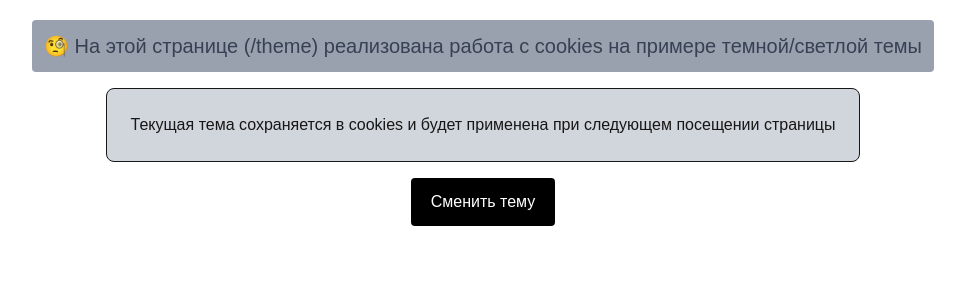
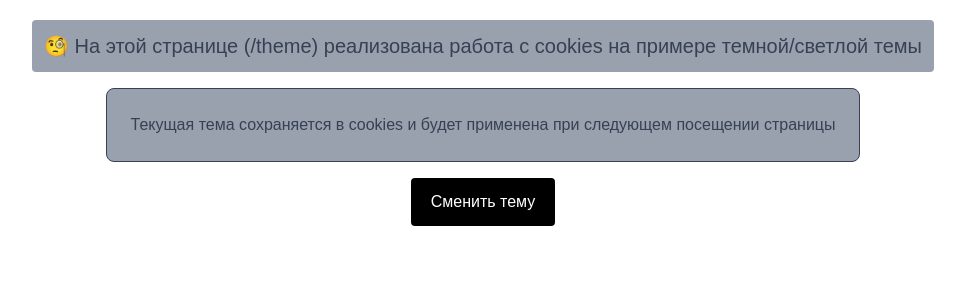
Before and after one commit to alex-zander-0403/next-route-handlers, a Next.js app: page /theme in a window 1280 px wide. Shown: the top 300 px of the page, without its empty margins (157-1122 px from the left). Built offline with nearby package versions, Linux system fonts and the light colour scheme; no server answers.

Commit message:
theme switcher ready

```diff
--- a/src/app/components/ThemeSwitcher/page.tsx
+++ b/src/app/components/ThemeSwitcher/page.tsx
@@ -13,6 +13,9 @@ export function ThemeSwitcher() {
         headers: { "Content-Type": "Application/json" },
         body: JSON.stringify({ theme: newTheme }),
       });
+
+      setTheme(newTheme);
+      document.documentElement.setAttribute("data-theme", newTheme);
     } catch (error) {
       console.error("Не удалось установить цветовую тему", error);
     }
@@ -31,7 +34,7 @@ export function ThemeSwitcher() {
   return (
     <button
       onClick={toggleTheme}
-      className="px-5 py-3 text-white rounded bg-black"
+      className="px-5 py-3 text-white rounded cursor-pointer bg-black"
     >
       Сменить тему
     </button>
--- a/src/app/theme/page.tsx
+++ b/src/app/theme/page.tsx
@@ -3,7 +3,6 @@ import { ThemeSwitcher } from "../components/ThemeSwitcher/page";
 
 //
 export default function ThemePage() {
-
   return (
     <div className="flex flex-col items-center mt-5 mx-10 gap-4">
       <h1 className="p-3 text-xl rounded text-gray-700 bg-gray-400">
@@ -11,7 +10,7 @@ export default function ThemePage() {
         темной/светлой темы
       </h1>
 
-      <p className="p-6 border rounded-lg bg-gray-300 dark:bg-gray-700">
+      <p className="p-6 border rounded-lg text-gray-700 bg-gray-400 dark:text-white dark:bg-gray-700">
         Текущая тема сохраняется в cookies и будет применена при следующем
         посещении страницы
       </p>
```
